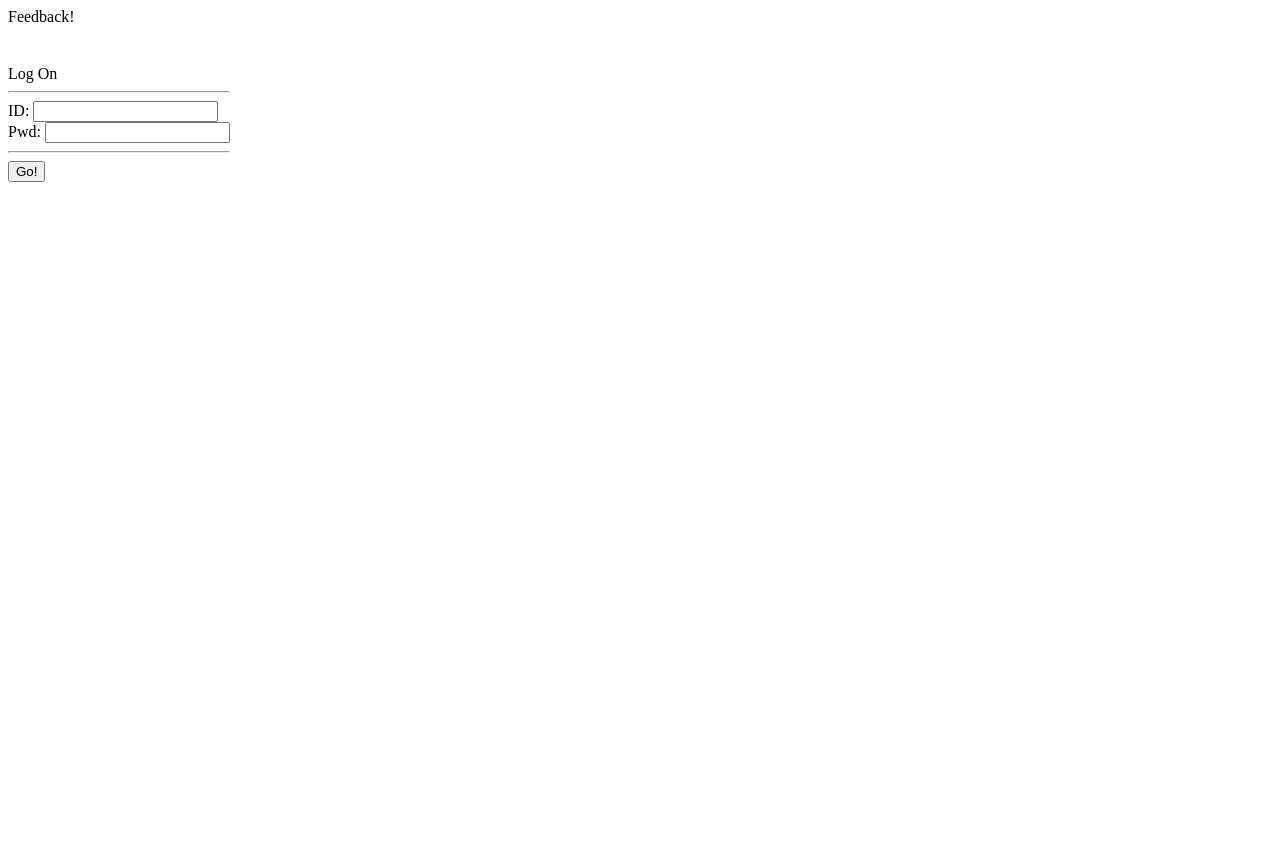
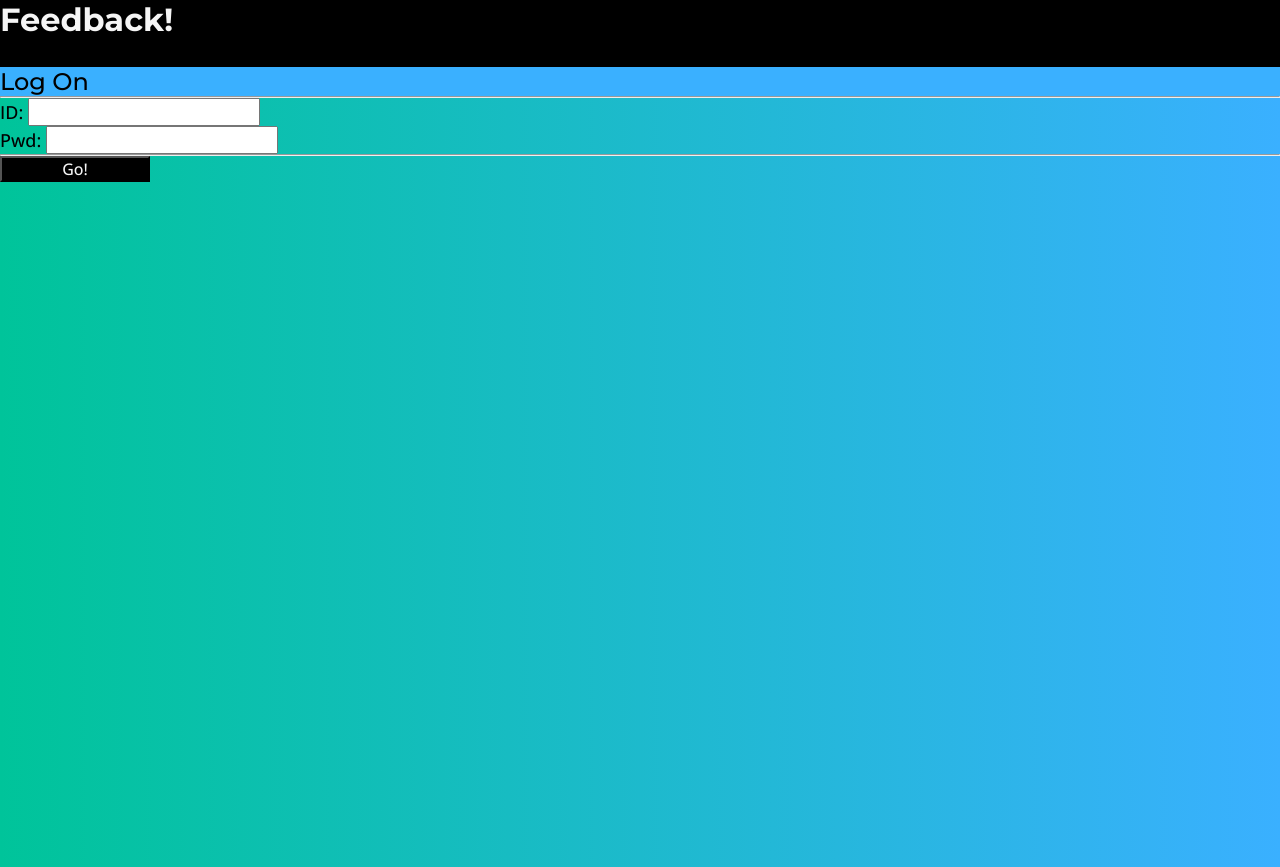
Before and after one commit to jzanine/CIS440_Group11_Project, a plain HTML site: page ProjectTemplate/index.html in a window 1280 px wide. Before the commit the page ends 800 px from the top, so only its background shows below. Drawn offline with nearby package versions, Linux system fonts and the light colour scheme.

Commit message:
Merged appearance branch to main

```diff
--- a/ProjectTemplate/index.html
+++ b/ProjectTemplate/index.html
@@ -3,11 +3,15 @@
 <head>
     <meta charset="utf-8" />
     <title></title>
+    <link href="https://fonts.googleapis.com/css2?family=Montserrat:ital,wght@0,100..900;1,100..900&family=Open+Sans:ital,wght@0,300..800;1,300..800&display=swap" rel="stylesheet">
+    <link href="https://fonts.googleapis.com/css2?family=Montserrat:ital,wght@0,100..900;1,100..900&family=Open+Sans:ital,wght@0,300..800;1,300..800&display=swap" rel="stylesheet">
+
     <!--DO NOT FORGET THIS SCRIPT TAG SO YOU CAN USE JQUERY!!!!!-->
     <script src="https://ajax.googleapis.com/ajax/libs/jquery/3.3.1/jquery.min.js"></script>
 
     <!--YOUR OWN JAVASCRIPT CAN GO RIGHT HERE-->
     <script type="text/javascript">
+
 
         //we're using a stacked card approach for our main viewing area
         //this array holds the ids of our cards and
@@ -435,16 +439,90 @@
     <!--END OF YOUR OWN JAVASCRIPT-->
     <!--AND YOUR OWN CSS CAN GO HERE AS WELL-->
     <style>
+        /*Colors for this project area as follows:
+            dark blue:#002d62
+            light blue:#3ab0ff
+            white:#f5f5f5
+            light green:#00c49a*/
+
+        * {
+            margin: 0;
+            padding: 0;
+        }
+
+
         /* hidden by default */
         .menu {
             visibility: hidden;
+            font-family: "Open Sans", serif;
+            font-optical-sizing: auto;
+            font-weight: 100;
+            font-style: normal;
+            background-color: black;
+            width: 100%;
         }
+
 
         /* hidden by default */
         .contentPanel {
             visibility: hidden;
             position: absolute;
+            background: linear-gradient(to right, #00c49a, #3ab0ff);
+            width: 100%;
+            height: 100%;
         }
+
+        .title {
+            font-family: "Montserrat", serif;
+            font-size: xx-large;
+            font-weight: 700;
+            font-style: normal;
+            color: #f5f5f5;
+        }
+
+
+        .titleContainer {
+            background-color: black;
+            width: 100%
+        }
+
+        .header {
+            font-family: "Montserrat", serif;
+            font-size: x-large;
+            font-weight: 500;
+            font-style: normal;
+            color: black;
+            background-color: #3ab0ff;
+        }
+
+
+        .body {
+            font-family: "Open Sans", serif;
+            font-size: large;
+            font-weight: 500;
+            font-style: normal;
+        }
+
+        .button {
+            font-family: "Open Sans", serif;
+            font-size: medium;
+            font-weight: 500;
+            font-style: normal;
+            color: #f5f5f5;
+            background-color: black;
+            min-width: 150px;
+        }
+
+        .commentPanel {
+            height: 100%
+        }
+
+        .archivedPanel {
+            height: 100%
+        }
+
+
+
     </style>
     <!--END OF YOUR OWN CSS-->
 </head>
@@ -452,11 +530,11 @@
 
 	<!-- Build Menu Here -->
 	<div class="titleContainer">
-		<span>Feedback!</span>
+		<span class="title">Feedback!</span>
         <div id="menu" class="menu">
-            <button onclick=showActiveComments()>Show Active Comments</button>
-            <button onclick=showArchivedComments()>Show Archived Comments</button>
-            <button onclick=LogOff()>Log Off</button>
+            <button class="button" onclick=showActiveComments()>Show Active Comments</button>
+            <button class="button" onclick=showArchivedComments()>Show Archived Comments</button>
+            <button class="button" onclick=LogOff()>Log Off</button>
             <hr />
         </div>
 	</div>
@@ -470,19 +548,19 @@
     <div class="contentContainer">
 
         <div id="logonPanel" class="contentPanel logonPanel">
-            <div class="logonBox">
+            <div class="logonBox body">
                 <form onsubmit="LogOn($('#logonId').val(), $('#logonPassword').val()); return false;">
-                    <div class="left">Log On</div>
+                    <div class="left header">Log On</div>
                     <hr />
                     <div>
-                        ID: <input type="text" id="logonId" />
+                        ID: <input type="text" id="logonId" class="body" />
                     </div>
                     <div>
-                        Pwd: <input type="password" id="logonPassword" />
+                        Pwd: <input type="password" id="logonPassword" class="body" />
                     </div>
                     <hr />
                     <div>
-                        <button type="submit">Go!</button>
+                        <button class="button" type="submit">Go!</button>
                     </div>
                 </form>
             </div>
@@ -490,35 +568,33 @@
 
 
         <div id="mainPanel" class="contentPanel mainPanel">
-            <div class="left">Add contents here!!</div>
+            <div class="left header">This is a placeholder for the Banner!</div>
             <!-- Suggestion Input Box -->
-            <textarea id="suggestionText" placeholder="Enter your suggestion here..."></textarea>
+            <textarea id="suggestionText" class="body" placeholder="Enter your suggestion here..."></textarea>
 
             <!-- Submit Button -->
-            <button onclick="submitSuggestion()">Submit Suggestion</button>
+            <button class="button" onclick="submitSuggestion()">Submit Suggestion</button>
 
             <!-- Button that the user clicks to load a random comment -->
-            <button class="randomCommentButton">Load Random Comment</button>
+            <button class="randomCommentButton button">Load Random Comment</button>
         </div>
 
 
-        <div id="responsePanel" class="randomCommentDisplay responsePanel">
+        <div id="responsePanel" class="responsePanel contentPanel body">
             <!-- The div where the random comment will be displayed -->
             <div id="randomCommentDisplay"></div>
 
             <!-- Add button here to save comment and load next -->
-
-
             <!-- Skip Button -->
-            <button id="skipButton">Skip</button>
+            <button id="skipButton" class="button">Skip</button>
 
         </div>
 
         <!-- Panel to display active comments and replies -->
-        <div id="commentPanel" class="contentPanel commentPanel"></div>
+        <div id="commentPanel" class="contentPanel commentPanel body"></div>
 
         <!-- Panel to display archived comments and replies -->
-        <div id="archivedPanel" class="contentPanel archivedPanel"></div>
+        <div id="archivedPanel" class="contentPanel archivedPanel body"></div>
     </div>
 
 </body>
```
Lines whose indentation alone changed are shown as unchanged.
